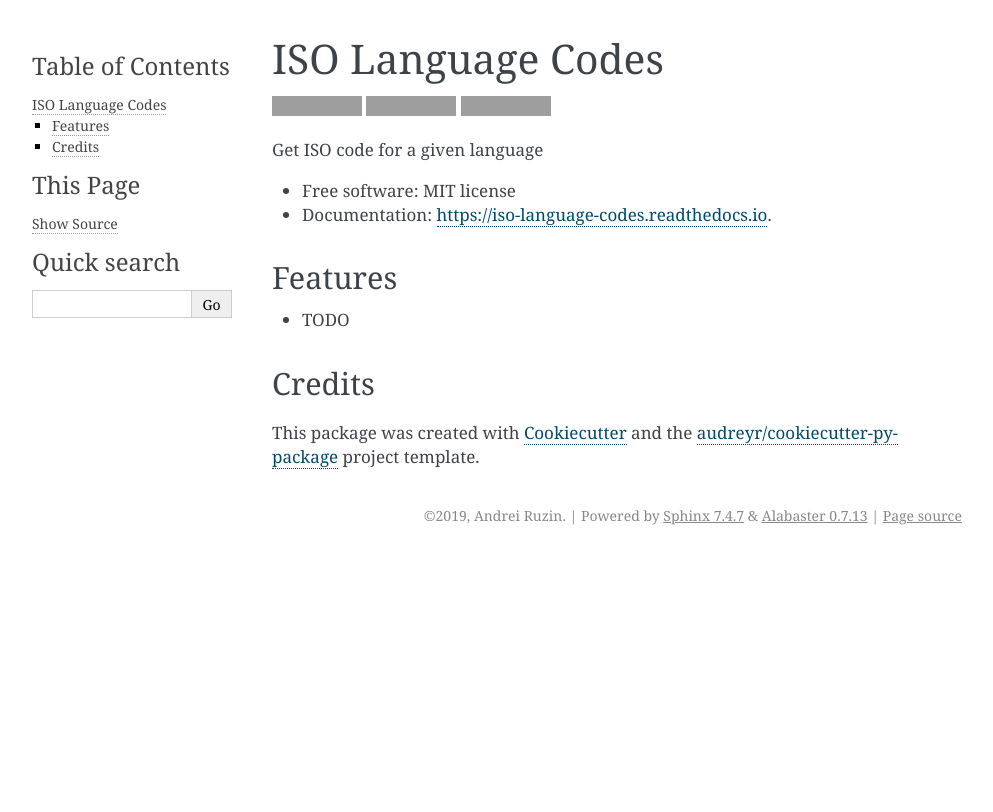
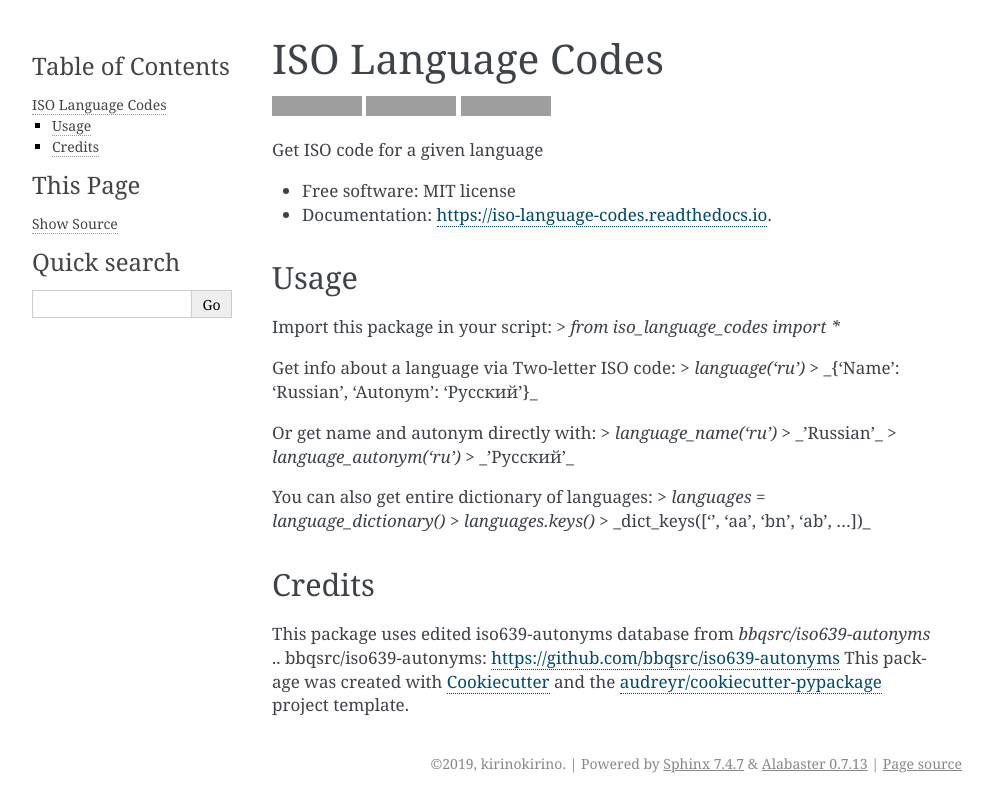
Before and after one commit to kirinokirino/iso_language_codes, a Sphinx documentation site: the page built from docs/readme.rst, in a window 1280 px wide. Shown: the top 812 px of the page, without its empty margins (148-1141 px from the left). Built offline with Sphinx 7.4.7, drawn with Linux system fonts in a browser that asks for light colours; pages that are not in the unit, such as notebooks, are missing from menus; grey boxes are pictures that could not be loaded.

```diff
--- a/README.rst
+++ b/README.rst
@@ -23,14 +23,31 @@ Get ISO code for a given language
 * Documentation: https://iso-language-codes.readthedocs.io.
 
 
-Features
+Usage
 --------
 
-* TODO
+Import this package in your script:
+> `from iso_language_codes import *`
+
+Get info about a language via Two-letter ISO code:
+> `language('ru')`
+> _{'Name': 'Russian', 'Autonym': 'Русский'}_
+
+Or get name and autonym directly with:
+> `language_name('ru')`
+> _'Russian'_
+> `language_autonym('ru')`
+> _'Русский'_
+
+You can also get entire dictionary of languages:
+> `languages = language_dictionary()`
+> `languages.keys()`
+> _dict_keys(['', 'aa', 'bn', 'ab', ...])_
 
 Credits
 -------
-
+This package uses edited iso639-autonyms database from `bbqsrc/iso639-autonyms`
+.. _`bbqsrc/iso639-autonyms`: https://github.com/bbqsrc/iso639-autonyms
 This package was created with Cookiecutter_ and the `audreyr/cookiecutter-pypackage`_ project template.
 
 .. _Cookiecutter: https://github.com/audreyr/cookiecutter
--- a/docs/conf.py
+++ b/docs/conf.py
@@ -48,7 +48,7 @@ master_doc = 'index'
 
 # General information about the project.
 project = u'ISO Language Codes'
-copyright = u"2019, Andrei Ruzin"
+copyright = u"2019, kirinokirino"
 author = u"Andrei Ruzin"
 
 # The version info for the project you're documenting, acts as replacement
```
Also changed, not shown: CONTRIBUTING.rst (+3 -22 lines), HISTORY.rst (+10 -0 lines), docs/iso_language_codes.rst (added, +22 -0 lines), docs/modules.rst (added, +7 -0 lines), docs/usage.rst (+16 -2 lines), 4 other files.
